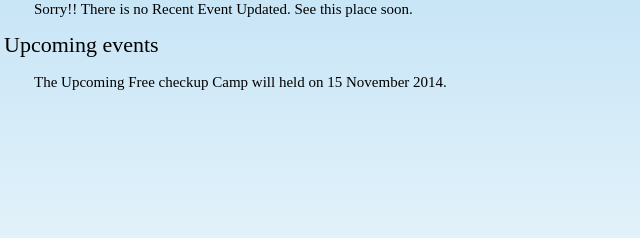
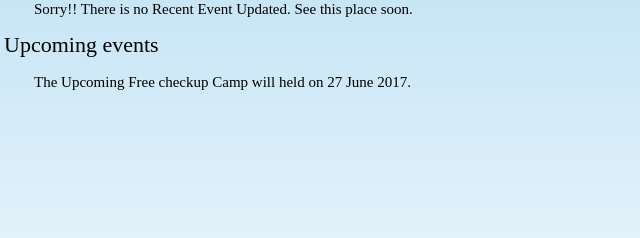
Before and after one commit to rajatwadhawan/rajatwadhawan.github.io, a plain HTML site: page events.html in a window 1280 px wide. Shown: the part 299-537 px from the top of the page, 248-888 px from the left. Drawn offline with Linux system fonts and the light colour scheme.

Commit message:
event updating

```diff
--- a/events.html
+++ b/events.html
@@ -82,7 +82,7 @@
 			<p>Sorry!! There is no Recent Event Updated. See this place soon.</p>
 
 			<h1 style="font-size:22px">Upcoming events</h1>
-			<p>The Upcoming Free checkup Camp will held on 15 November 2014.</p>
+			<p>The Upcoming Free checkup Camp will held on 27 June 2017.</p>
 
 
 
```
